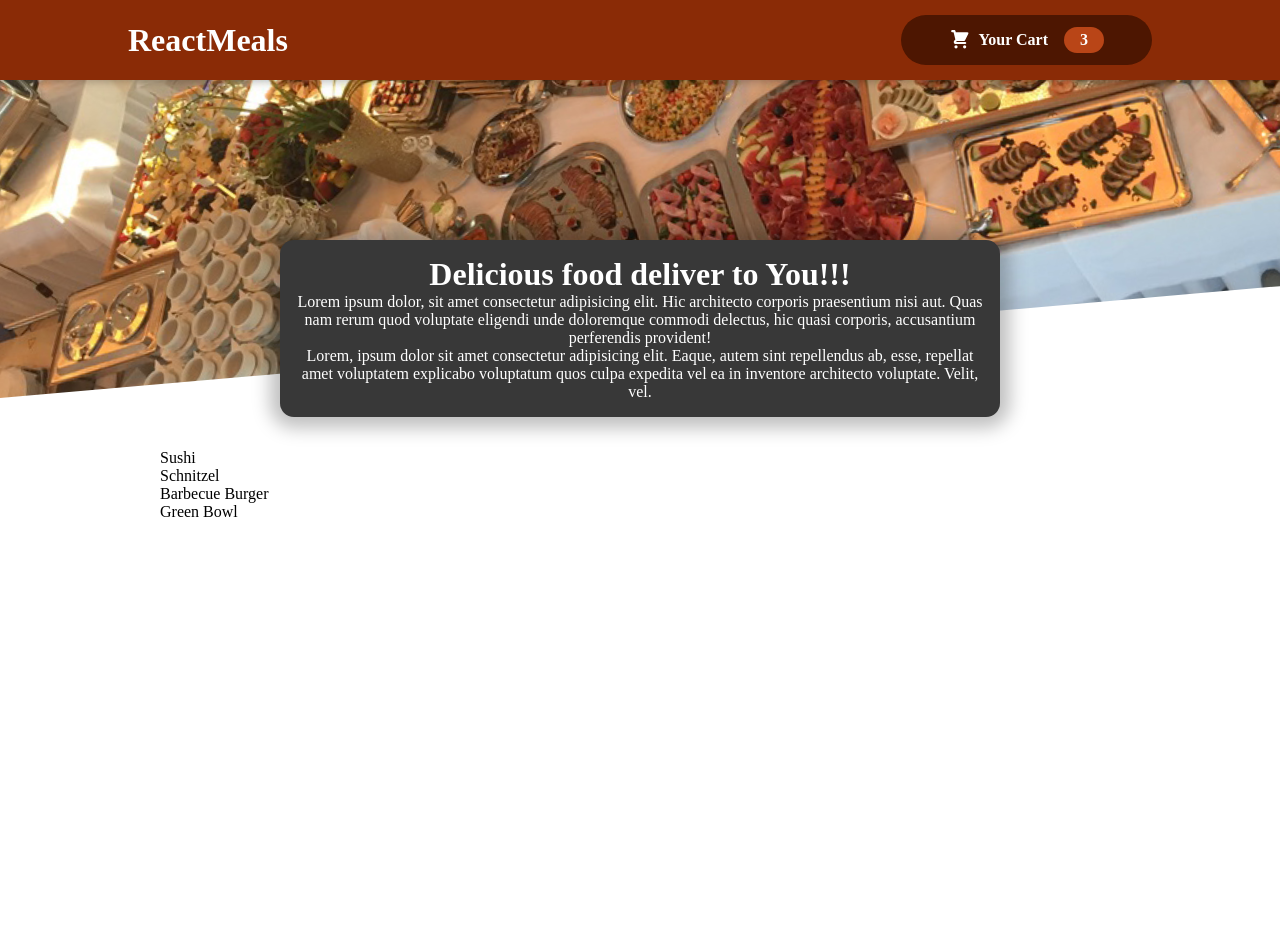
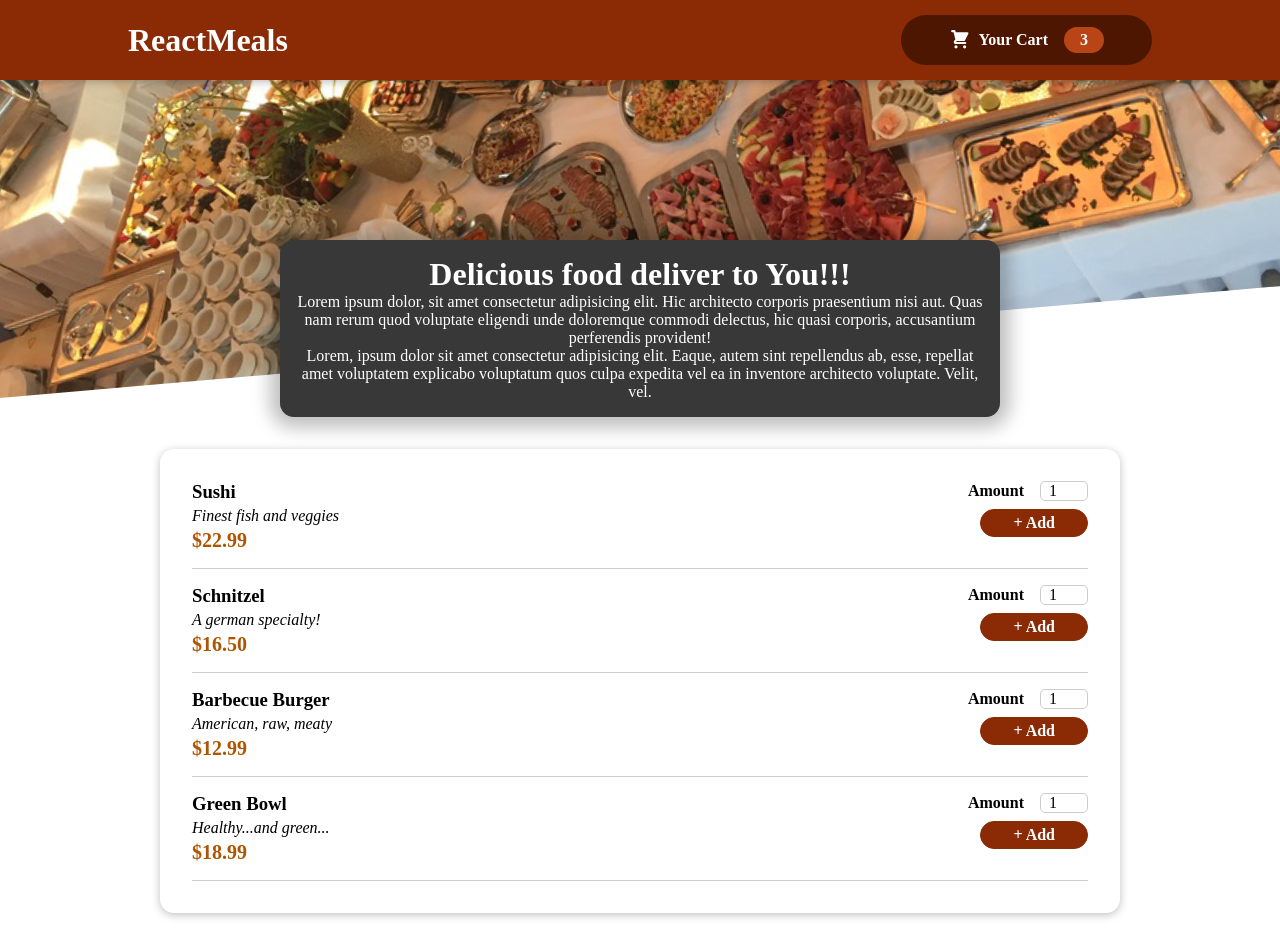
Before and after one commit to TizonX/Online-Food-Order, a React (Create React App) app: page / in a window 1280 px wide. Before the commit the page ends 800 px from the top, so only its background shows below. Built offline with nearby package versions, Linux system fonts and the light colour scheme.

Commit message:
MealItem and MealItemForm page added

```diff
--- a/src/components/Layout/Header.js
+++ b/src/components/Layout/Header.js
@@ -10,7 +10,7 @@
           <HeaderCartButton/>
       </header>
       <div className={classes['main-image']}>
-        <img src={mealsImage} alt="food-image" />
+        <img src={mealsImage} alt="table-food" />
       </div>
     </>
   );
--- a/src/components/Meals/AvailableMeals.js
+++ b/src/components/Meals/AvailableMeals.js
@@ -1,40 +1,52 @@
-import React from 'react';
+import React from "react";
 import classes from "./AvailableMeals.module.css";
+import Card from "../UI/Card";
+import MealItem from "./MealItem/MealItem";
 const DUMMY_MEALS = [
   {
-      id: 'm1',
-      name: 'Sushi',
-      description: 'Finest fish and veggies',
+    id: "m1",
+    name: "Sushi",
+    description: "Finest fish and veggies",
     price: 22.99,
   },
   {
-      id: 'm2',
-      name: 'Schnitzel',
-      description: 'A german specialty!',
+    id: "m2",
+    name: "Schnitzel",
+    description: "A german specialty!",
     price: 16.5,
   },
   {
-      id: 'm3',
-      name: 'Barbecue Burger',
-      description: 'American, raw, meaty',
+    id: "m3",
+    name: "Barbecue Burger",
+    description: "American, raw, meaty",
     price: 12.99,
   },
   {
-      id: 'm4',
-      name: 'Green Bowl',
-      description: 'Healthy...and green...',
+    id: "m4",
+    name: "Green Bowl",
+    description: "Healthy...and green...",
     price: 18.99,
   },
 ];
+
 function AvailableMeals() {
-    const mealsList = DUMMY_MEALS.map((meal)=>(
-        <li>{meal.name}</li>
-    ))
-  return <div className={classes.meals}>
+  return (
+    <section className={classes.meals}>
+      <Card>
         <ul>
-          {mealsList}
+          {DUMMY_MEALS.map((meal) => (
+            <MealItem
+              id={meal.id}
+              key={meal.id}
+              name={meal.name}
+              description={meal.description}
+              price={meal.price}
+            />
+          ))}
         </ul>
-  </div>;
+      </Card>
+    </section>
+  );
 }
 
 export default AvailableMeals;
--- /dev/null
+++ b/src/components/Meals/MealItem/MealItem.js
@@ -0,0 +1,21 @@
+import React from "react";
+import classes from "./MealItem.module.css";
+import MealItemForm from "./MealItemForm";
+function MealItem({ name, description, price }) {
+  const pric = `$${price.toFixed(2)}`;
+
+  return (
+    <li className={classes.meal}>
+      <div>
+        <h3>{name}</h3>
+        <div className={classes.description}>{description}</div>
+        <div className={classes.price}>{pric}</div>
+      </div>
+      <div>
+        <MealItemForm/>
+      </div>
+    </li>
+  );
+}
+
+export default MealItem;
--- /dev/null
+++ b/src/components/Meals/MealItem/MealItem.module.css
@@ -0,0 +1,22 @@
+.meal {
+  display: flex;
+  justify-content: space-between;
+  margin: 1rem;
+  padding-bottom: 1rem;
+  border-bottom: 1px solid #ccc;
+}
+
+.meal h3 {
+  margin: 0 0 0.25rem 0;
+}
+
+.description {
+  font-style: italic;
+}
+
+.price {
+  margin-top: 0.25rem;
+  font-weight: bold;
+  color: #ad5502;
+  font-size: 1.25rem;
+}
--- /dev/null
+++ b/src/components/Meals/MealItem/MealItemForm.js
@@ -0,0 +1,23 @@
+import React from "react";
+import classes from "./MealItemForm.module.css";
+import Input from "../../UI/Input";
+function MealItemForm(props) {
+  return (
+    <form className={classes.form}>
+      <Input
+        label="Amount"
+        input={{
+          id: "amount_" + props.id,
+          type: "number",
+          min: "1",
+          max: "5",
+          step: "1",
+          defaultValue: "1",
+        }}
+      />
+      <button>+ Add</button>
+    </form>
+  );
+}
+
+export default MealItemForm;
--- /dev/null
+++ b/src/components/Meals/MealItem/MealItemForm.module.css
@@ -0,0 +1,20 @@
+.form {
+  text-align: right;
+}
+
+.form button {
+  font: inherit;
+  cursor: pointer;
+  background-color: #8a2b06;
+  border: 1px solid #8a2b06;
+  color: white;
+  padding: 0.25rem 2rem;
+  border-radius: 20px;
+  font-weight: bold;
+}
+
+.form button:hover,
+.form button:active {
+  background-color: #641e03;
+  border-color: #641e03;
+}
--- /dev/null
+++ b/src/components/UI/Card.js
@@ -0,0 +1,7 @@
+import React from 'react';
+import classes from "./Card.module.css"
+function Card(props) {
+  return <div className={classes.card}>{props.children}</div>;
+}
+
+export default Card;
--- /dev/null
+++ b/src/components/UI/Card.module.css
@@ -0,0 +1,6 @@
+.card {
+    padding: 1rem;
+    box-shadow: 0 2px 8px rgba(0, 0, 0, 0.25);
+    border-radius: 14px;
+    background-color: white;
+  }
--- /dev/null
+++ b/src/components/UI/Input.js
@@ -0,0 +1,10 @@
+import React from 'react';
+import classes from "./Input.module.css"
+function Input(props) {
+  return <div className={classes.input}>
+      <label htmlFor={props.input.id}>{props.label}</label>
+      <input {...props.input} />
+  </div>;
+}
+
+export default Input;
--- /dev/null
+++ b/src/components/UI/Input.module.css
@@ -0,0 +1,18 @@
+.input {
+  display: flex;
+  align-items: center;
+  margin-bottom: 0.5rem;
+}
+
+.input label {
+  font-weight: bold;
+  margin-right: 1rem;
+}
+
+.input input {
+  width: 3rem;
+  border-radius: 5px;
+  border: 1px solid #ccc;
+  font: inherit;
+  padding-left: 0.5rem;
+}
```
Also changed, not shown: 1 other file (tests, documents, lock files or other folders). Lines whose indentation alone changed are shown as unchanged.
